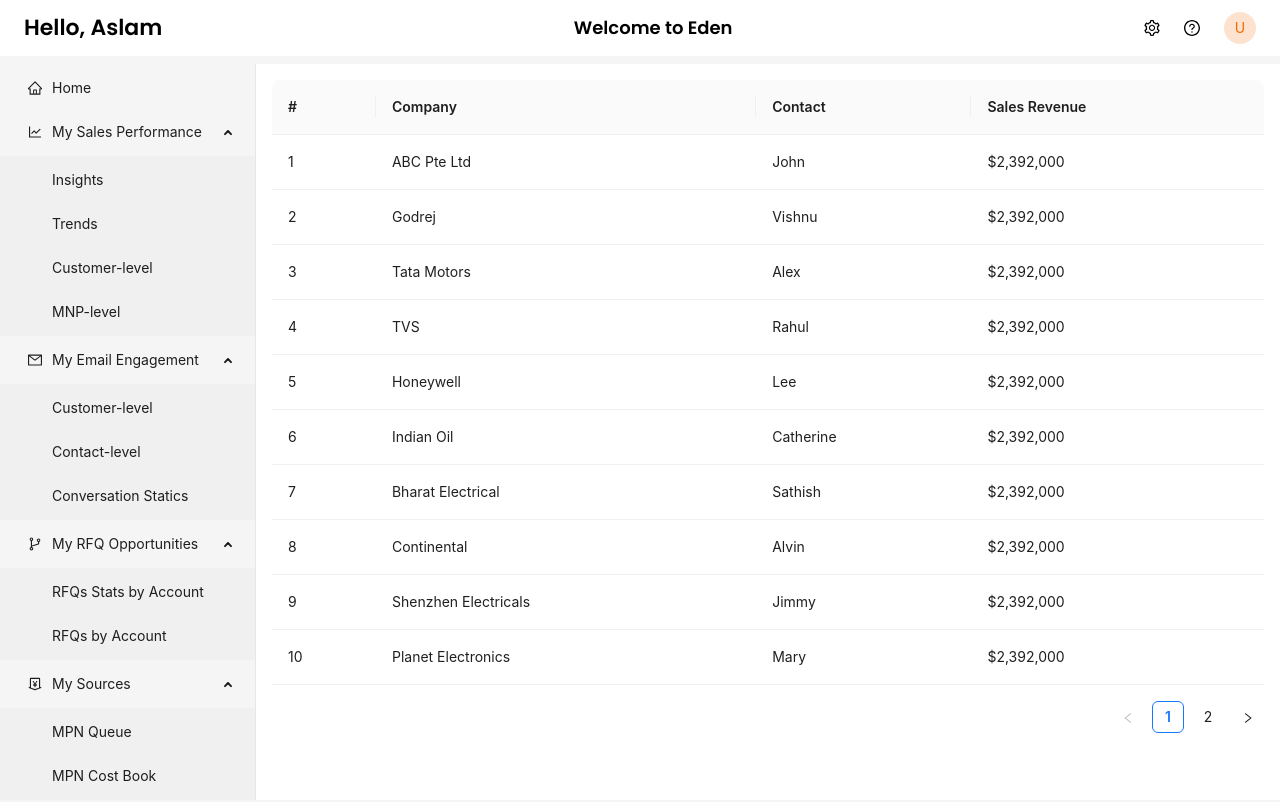
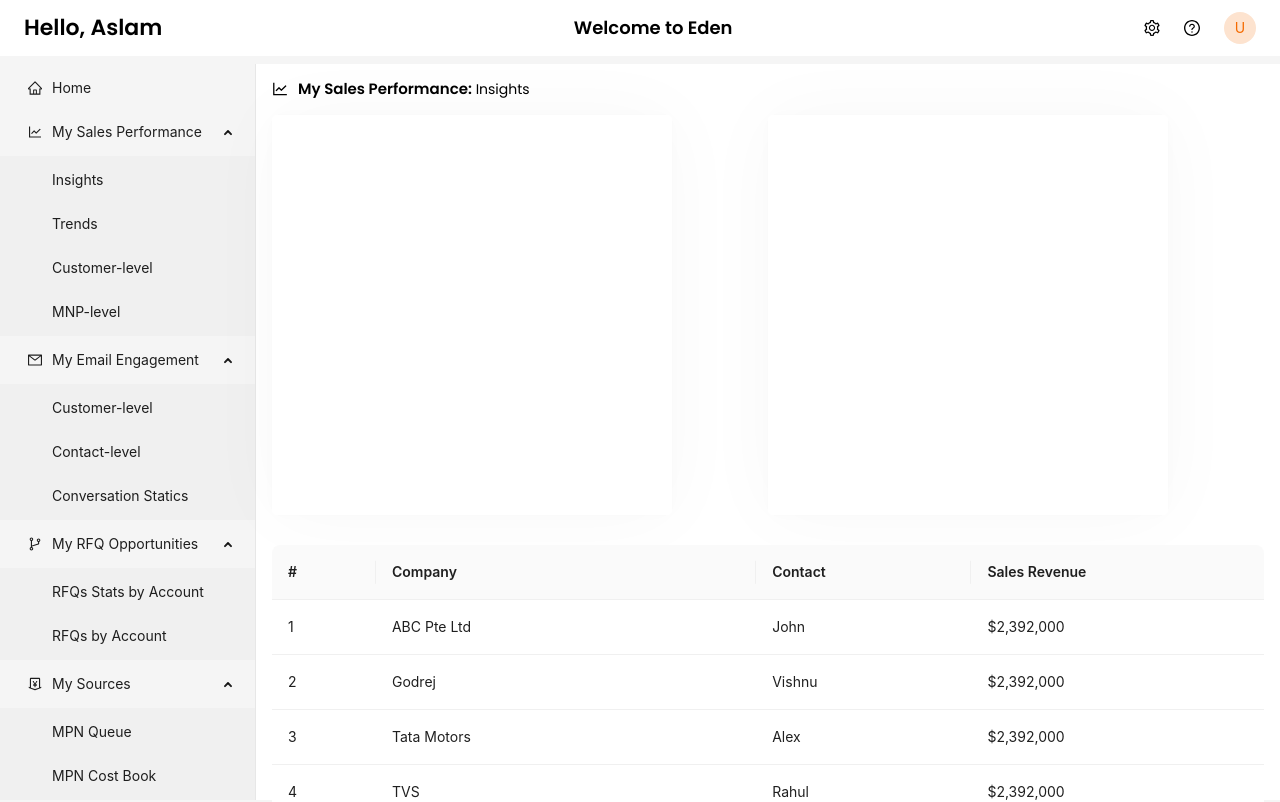
Before and after one commit to Zeeshnhmd/supreme_components_international, a React (Create React App) app: page /sales-performance/insights in a window 1280 px wide. Shown: the top 802 px of the page. Built offline with nearby package versions, Linux system fonts and the light colour scheme.

Commit message:
feat: apex chart

```diff
--- a/package.json
+++ b/package.json
@@ -8,7 +8,9 @@
     "@testing-library/react": "^13.4.0",
     "@testing-library/user-event": "^13.5.0",
     "antd": "^5.1.2",
+    "apexcharts": "^3.36.3",
     "react": "^18.2.0",
+    "react-apexcharts": "^1.4.0",
     "react-dom": "^18.2.0",
     "react-router-dom": "^6.6.1",
     "react-scripts": "5.0.1",
--- a/src/pages/my-sales-peformance/insights/index.jsx
+++ b/src/pages/my-sales-peformance/insights/index.jsx
@@ -1,5 +1,7 @@
-import { Table } from 'antd';
-import React from 'react';
+import { LineChartOutlined } from '@ant-design/icons';
+import { Col, Row, Table } from 'antd';
+
+import styles from './insigts.module.scss';
 
 const Insights = () => {
 	const dataSource = [
@@ -127,7 +129,23 @@
 		},
 	];
 	return (
-		<div>
+		<div className={styles['wrapper']}>
+			<div className={styles['tabs']}>
+				<LineChartOutlined />
+				<p className={styles['tab']}>
+					My Sales Performance:
+					<span className={styles['tab-name']}>&nbsp;Insights</span>
+				</p>
+			</div>
+			<Row className={styles['charts-wrapper']}>
+				<Col span={12}>
+					<div className={styles['card-wrapper']}></div>
+				</Col>
+				<Col span={12}>
+					<div className={styles['card-wrapper']}></div>
+				</Col>
+			</Row>
+
 			<Table dataSource={dataSource} columns={columns} />
 		</div>
 	);
--- a/src/pages/my-sales-peformance/insights/insigts.module.scss
+++ b/src/pages/my-sales-peformance/insights/insigts.module.scss
@@ -0,0 +1,29 @@
+.wrapper {
+	.tabs {
+		display: flex;
+		align-items: center;
+		gap: 10px;
+		margin-bottom: 18px;
+		.tab {
+			margin-bottom: 0;
+			font-weight: 600;
+			font-size: 15px;
+			.tab-name {
+				font-weight: 400;
+				font-size: 14px;
+			}
+		}
+	}
+	.charts-wrapper {
+		margin-bottom: 30px;
+		.card-wrapper {
+			border-radius: 5px;
+			padding: 8px;
+			width: 400px;
+			height: 400px;
+			box-shadow: 0px 0px 3.6px rgba(0, 0, 0, 0.015),
+				0px 0px 10px rgba(0, 0, 0, 0.019), 0px 0px 24.1px rgba(0, 0, 0, 0.024),
+				0px 0px 80px rgba(0, 0, 0, 0.03);
+		}
+	}
+}
```
Also changed, not shown: 1 other file (tests, documents, lock files or other folders).
